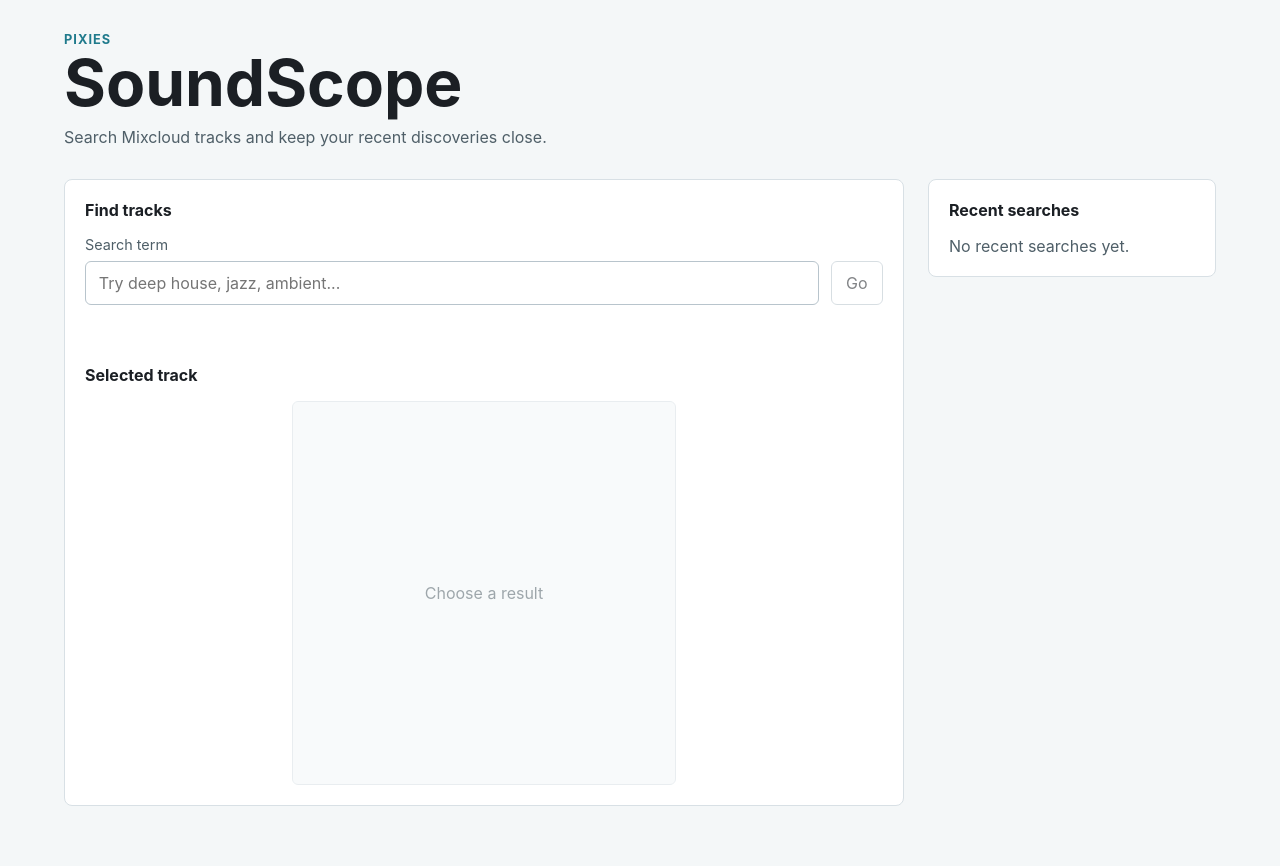
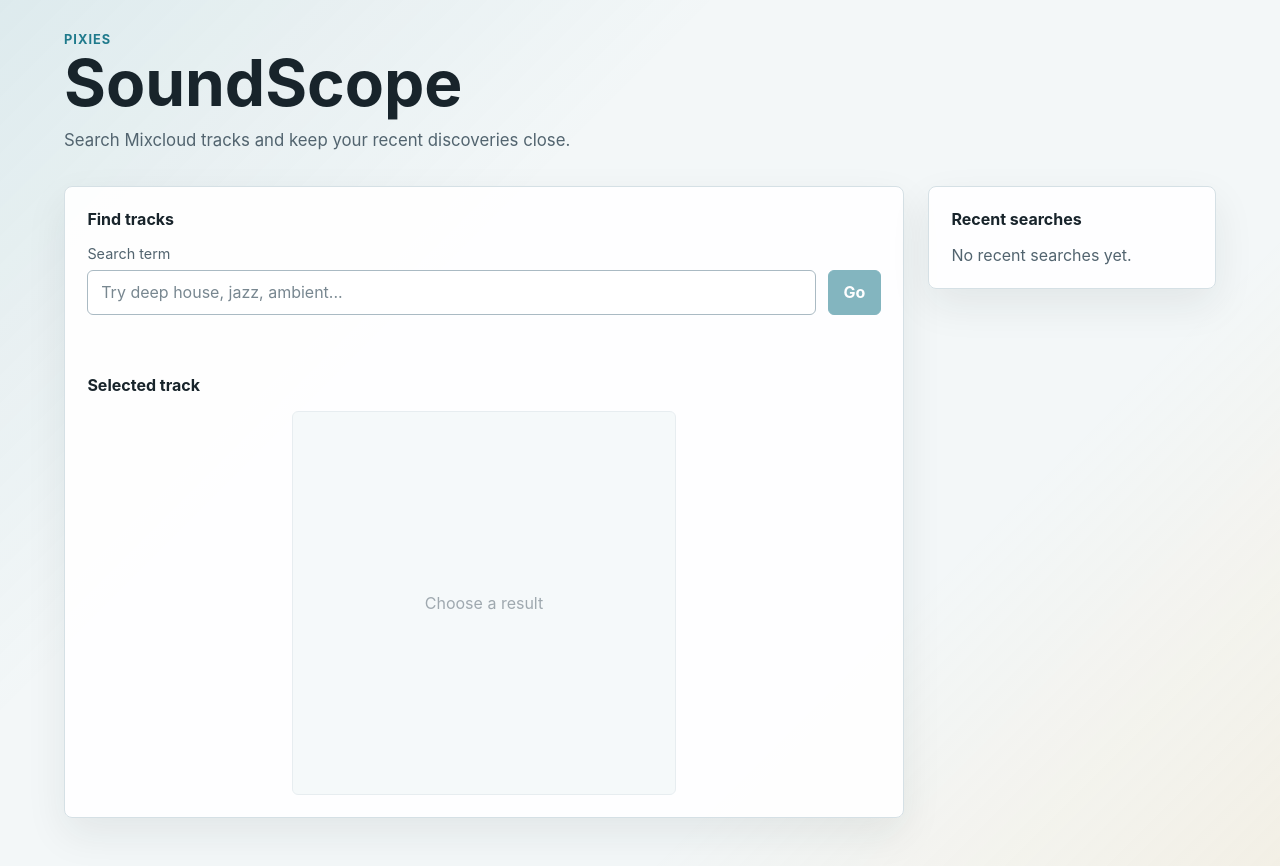
Before and after one commit to OfekItzhaki/pixies-soundscope, a React (Vite) app: page / in a window 1280 px wide. Built offline with nearby package versions, Linux system fonts and the light colour scheme.

Commit message:
style: refine PiXies – SoundScope visual design

```diff
--- a/src/index.css
+++ b/src/index.css
@@ -1,6 +1,22 @@
 :root {
-  color: #1b1f24;
-  background: #f4f7f8;
+  --color-page: #f3f7f8;
+  --color-surface: #ffffff;
+  --color-surface-muted: #eef5f6;
+  --color-border: #d5e0e5;
+  --color-border-strong: #aabac3;
+  --color-ink: #18242b;
+  --color-muted: #52646f;
+  --color-accent: #1f7a8c;
+  --color-accent-dark: #155767;
+  --color-accent-soft: #e4f4f6;
+  --color-highlight: #f3b95f;
+  --color-danger: #b42318;
+  --shadow-panel: 0 1rem 2.5rem rgb(24 36 43 / 8%);
+  --radius-panel: 8px;
+  --radius-control: 6px;
+
+  color: var(--color-ink);
+  background: var(--color-page);
   font-family:
     Inter, ui-sans-serif, system-ui, -apple-system, BlinkMacSystemFont, "Segoe UI", sans-serif;
   font-synthesis: none;
@@ -17,6 +33,10 @@ body {
   min-width: 320px;
   min-height: 100vh;
   margin: 0;
+  background:
+    linear-gradient(135deg, rgb(31 122 140 / 10%), transparent 32rem),
+    linear-gradient(315deg, rgb(243 185 95 / 12%), transparent 28rem),
+    var(--color-page);
 }
 
 button,
@@ -25,11 +45,16 @@ input {
 }
 
 button {
-  border: 1px solid #b8c4cc;
-  border-radius: 6px;
-  background: #ffffff;
-  color: #1b1f24;
+  border: 1px solid var(--color-border-strong);
+  border-radius: var(--radius-control);
+  background: var(--color-surface);
+  color: var(--color-ink);
   cursor: pointer;
+  transition:
+    background-color 140ms ease,
+    border-color 140ms ease,
+    box-shadow 140ms ease,
+    transform 140ms ease;
 }
 
 button:disabled {
@@ -38,12 +63,14 @@ button:disabled {
 }
 
 button:not(:disabled):hover {
-  border-color: #1f7a8c;
+  border-color: var(--color-accent);
+  box-shadow: 0 0.35rem 1rem rgb(31 122 140 / 12%);
+  transform: translateY(-1px);
 }
 
 button:focus-visible,
 input:focus-visible {
-  outline: 3px solid #7cc8d5;
+  outline: 3px solid rgb(31 122 140 / 34%);
   outline-offset: 2px;
 }
 
@@ -59,7 +86,7 @@ input:focus-visible {
 
 .app-kicker {
   margin: 0 0 0.25rem;
-  color: #1f7a8c;
+  color: var(--color-accent);
   font-size: 0.8rem;
   font-weight: 700;
   letter-spacing: 0.08em;
@@ -70,12 +97,15 @@ input:focus-visible {
   margin: 0;
   font-size: clamp(2rem, 6vw, 4rem);
   line-height: 1;
+  letter-spacing: 0;
 }
 
 .app-subtitle {
   max-width: 42rem;
   margin: 0.75rem 0 0;
-  color: #4f5f68;
+  color: var(--color-muted);
+  font-size: 1.05rem;
+  line-height: 1.6;
 }
 
 .app-layout {
@@ -87,10 +117,11 @@ input:focus-visible {
 
 .search-panel,
 .recent-searches {
-  border: 1px solid #d8e0e5;
-  border-radius: 8px;
-  background: #ffffff;
-  padding: 1.25rem;
+  border: 1px solid var(--color-border);
+  border-radius: var(--radius-panel);
+  background: rgb(255 255 255 / 94%);
+  box-shadow: var(--shadow-panel);
+  padding: 1.4rem;
 }
 
 .search-panel h2,
@@ -98,6 +129,7 @@ input:focus-visible {
 .results-section h2 {
   margin: 0 0 1rem;
   font-size: 1rem;
+  color: var(--color-ink);
 }
 
 .search-form {
@@ -107,7 +139,7 @@ input:focus-visible {
 .search-label {
   display: block;
   margin-bottom: 0.5rem;
-  color: #4f5f68;
+  color: var(--color-muted);
   font-size: 0.9rem;
 }
 
@@ -119,9 +151,15 @@ input:focus-visible {
 .search-row input {
   min-width: 0;
   flex: 1;
-  border: 1px solid #b8c4cc;
-  border-radius: 6px;
+  border: 1px solid var(--color-border-strong);
+  border-radius: var(--radius-control);
   padding: 0.7rem 0.8rem;
+  background: var(--color-surface);
+  color: var(--color-ink);
+}
+
+.search-row input::placeholder {
+  color: #788790;
 }
 
 .search-row button,
@@ -131,9 +169,21 @@ input:focus-visible {
   padding: 0.65rem 0.9rem;
 }
 
+.search-row button {
+  border-color: var(--color-accent);
+  background: var(--color-accent);
+  color: #ffffff;
+  font-weight: 700;
+}
+
+.search-row button:not(:disabled):hover {
+  border-color: var(--color-accent-dark);
+  background: var(--color-accent-dark);
+}
+
 .status-message {
   margin: 1rem 0;
-  color: #4f5f68;
+  color: var(--color-muted);
 }
 
 .status-region {
@@ -145,7 +195,7 @@ input:focus-visible {
   gap: 1rem;
   align-items: center;
   justify-content: space-between;
-  border-left: 4px solid #b42318;
+  border-left: 4px solid var(--color-danger);
   background: #fff4f2;
   padding: 0.75rem 1rem;
   color: #7a271a;
@@ -169,13 +219,13 @@ input:focus-visible {
   margin: 0 auto;
   padding: 0;
   overflow: hidden;
-  border-color: #d8e0e5;
-  background: #f4f7f8;
+  border-color: var(--color-border);
+  background: var(--color-surface-muted);
   text-align: center;
 }
 
 .selected-track-ready {
-  background: #ffffff;
+  background: var(--color-surface);
 }
 
 .selected-track-target {
@@ -194,7 +244,7 @@ input:focus-visible {
 
 .selected-placeholder {
   padding: 1rem;
-  color: #4f5f68;
+  color: var(--color-muted);
   overflow-wrap: anywhere;
 }
 
@@ -207,10 +257,10 @@ input:focus-visible {
   width: var(--flyer-from-width);
   height: var(--flyer-from-height);
   place-items: center;
-  border: 1px solid #1f7a8c;
-  border-radius: 6px;
-  background: #e6f3f5;
-  color: #174d59;
+  border: 1px solid var(--color-accent);
+  border-radius: var(--radius-control);
+  background: var(--color-accent-soft);
+  color: var(--color-accent-dark);
   padding: 0.8rem;
   overflow: hidden;
   overflow-wrap: anywhere;
@@ -224,6 +274,7 @@ input:focus-visible {
   height: 7.5rem;
   margin-top: 1rem;
   border: 0;
+  border-radius: var(--radius-control);
 }
 
 .results-list,
@@ -249,7 +300,8 @@ input:focus-visible {
 .result-button {
   display: block;
   padding: 0.8rem 0.9rem;
-  border-color: #d8e0e5;
+  border-color: var(--color-border);
+  background: linear-gradient(180deg, #ffffff, #fbfdfe);
 }
 
 .result-title {
@@ -264,6 +316,8 @@ input:focus-visible {
   gap: 0.65rem;
   padding: 0.6rem;
   text-align: left;
+  border-color: var(--color-border);
+  background: linear-gradient(180deg, #ffffff, #fbfdfe);
 }
 
 .result-tile-image-wrap {
@@ -271,8 +325,8 @@ input:focus-visible {
   aspect-ratio: 1;
   overflow: hidden;
   place-items: center;
-  border-radius: 6px;
-  background: #f4f7f8;
+  border-radius: var(--radius-control);
+  background: var(--color-surface-muted);
 }
 
 .result-tile-image {
@@ -282,7 +336,7 @@ input:focus-visible {
 }
 
 .result-tile-placeholder {
-  color: #4f5f68;
+  color: var(--color-muted);
   font-size: 0.85rem;
 }
 
@@ -302,13 +356,24 @@ input:focus-visible {
 }
 
 .view-toggle .active {
-  border-color: #1f7a8c;
-  background: #e6f3f5;
+  border-color: var(--color-accent);
+  background: var(--color-accent-soft);
+  color: var(--color-accent-dark);
+  font-weight: 700;
 }
 
 .recent-searches p {
   margin: 0;
-  color: #4f5f68;
+  color: var(--color-muted);
+}
+
+.recent-searches button {
+  border-color: transparent;
+  background: var(--color-surface-muted);
+}
+
+.recent-searches button:not(:disabled):hover {
+  background: var(--color-accent-soft);
 }
 
 @media (max-width: 760px) {
```
